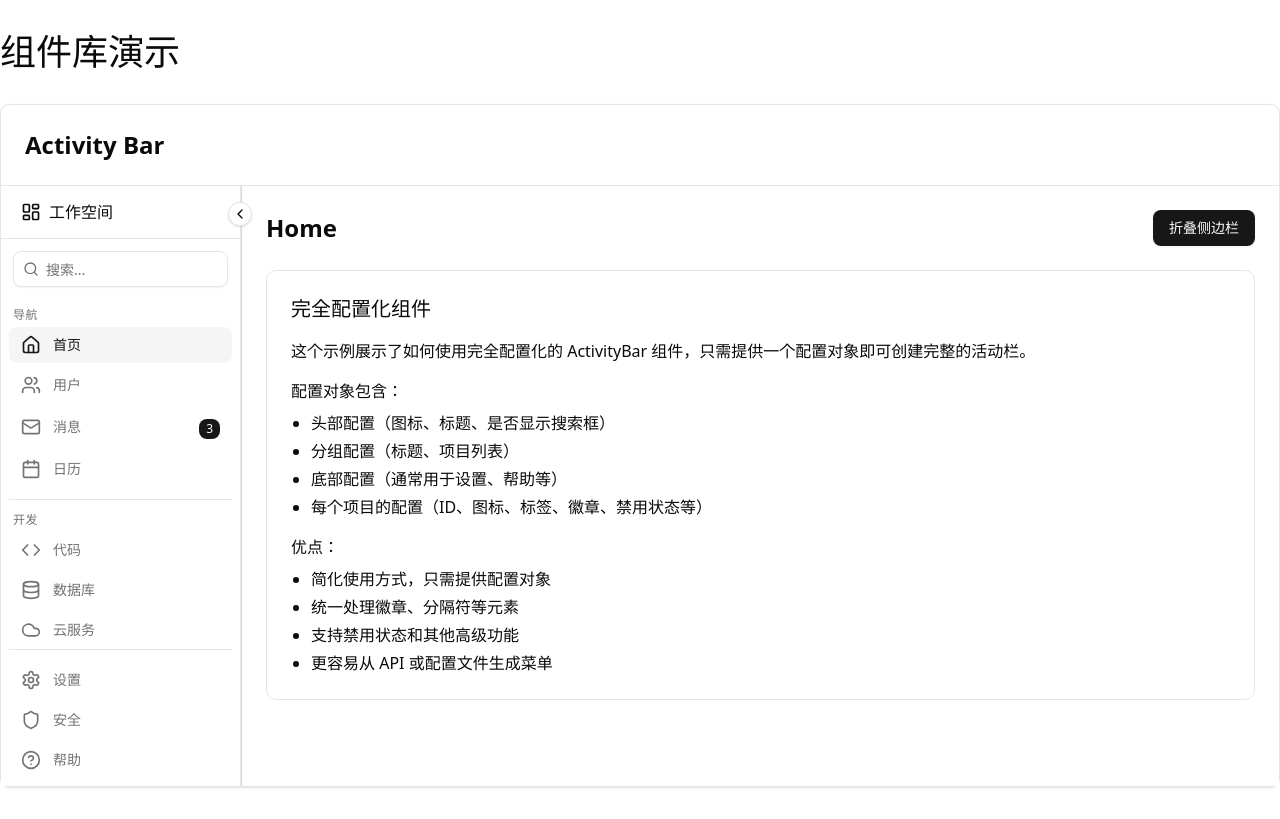
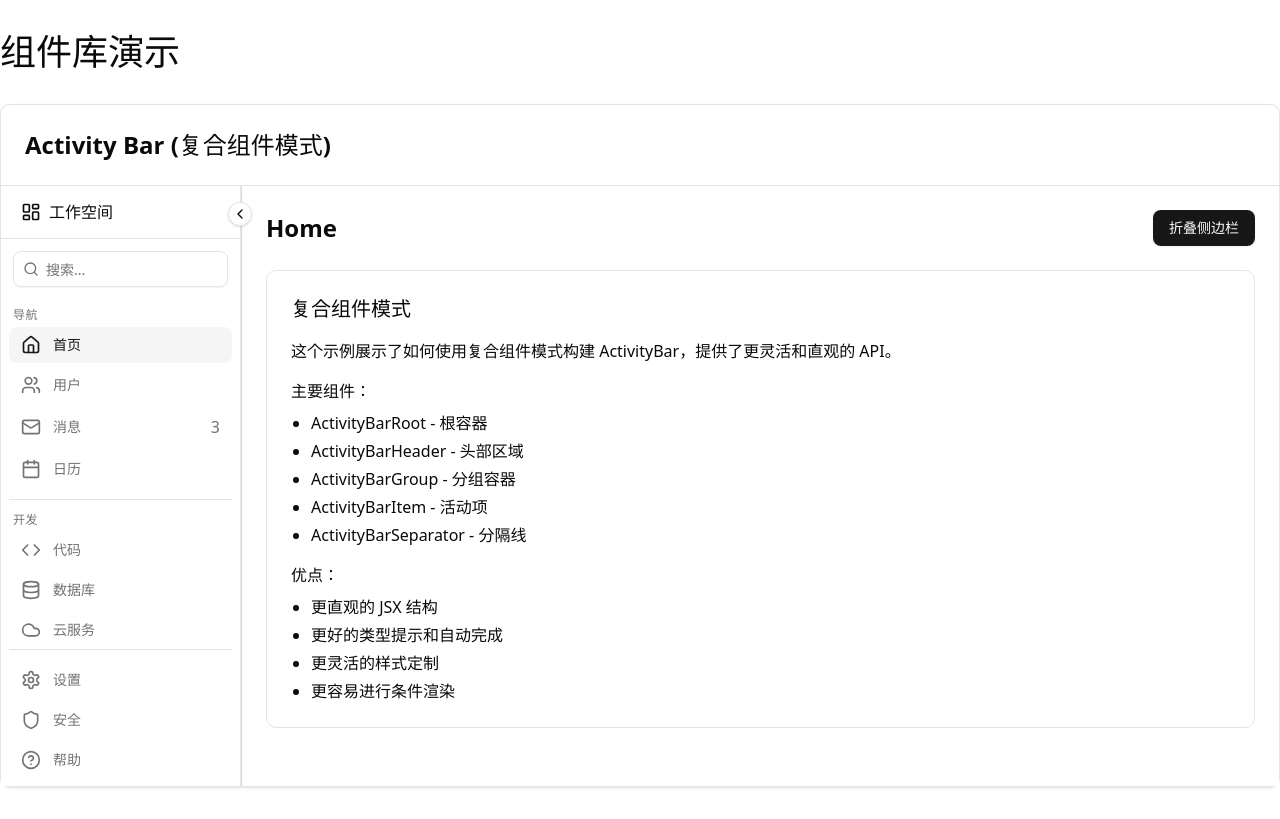
Before and after one commit to Peiiii/composite-kit, a React (Vite) app: page / in a window 1280 px wide. Built offline with nearby package versions, Linux system fonts and the light colour scheme.

Commit message:
feat(app): update demo to showcase composite component pattern

```diff
--- a/src/App.tsx
+++ b/src/App.tsx
@@ -1,4 +1,4 @@
-import ActivityBarConfigurable from "./demos/activity-bar-configurable/page";
+import ActivityBarComposite from "./demos/activity-bar-composite/page"
 
 function App() {
   return (
@@ -6,13 +6,13 @@ function App() {
       <main className="container mx-auto py-8">
         <h1 className="text-4xl font-bold mb-8">组件库演示</h1>
         <div className="space-y-12">
-          {/* Activity Bar Demo */}
+          {/* Activity Bar Composite Demo */}
           <section className="rounded-lg border bg-card shadow-sm">
             <div className="p-6 border-b">
-              <h2 className="text-2xl font-semibold">Activity Bar</h2>
+              <h2 className="text-2xl font-semibold">Activity Bar (复合组件模式)</h2>
             </div>
             <div className="h-[600px]">
-              <ActivityBarConfigurable />
+              <ActivityBarComposite />
             </div>
           </section>
         </div>
--- /dev/null
+++ b/src/components/activity-bar/index.tsx
@@ -0,0 +1,3 @@
+
+export * from './activity-bar'
+export * from "./configurable-activity-bar"
```
